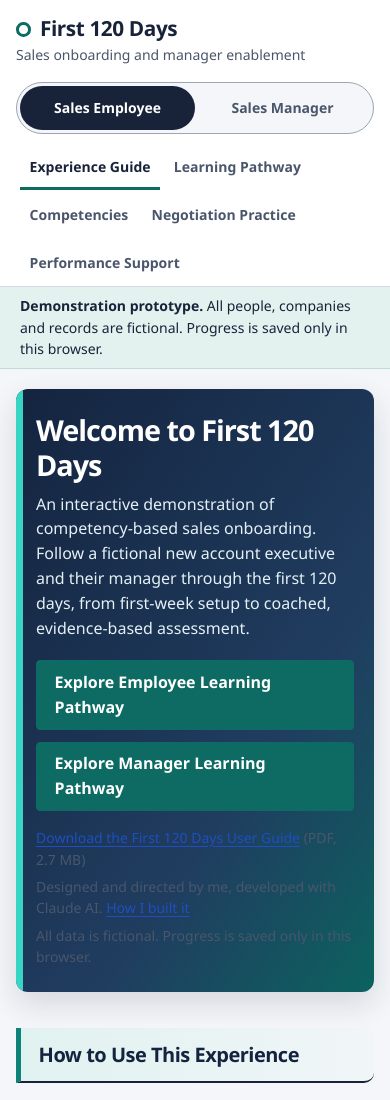
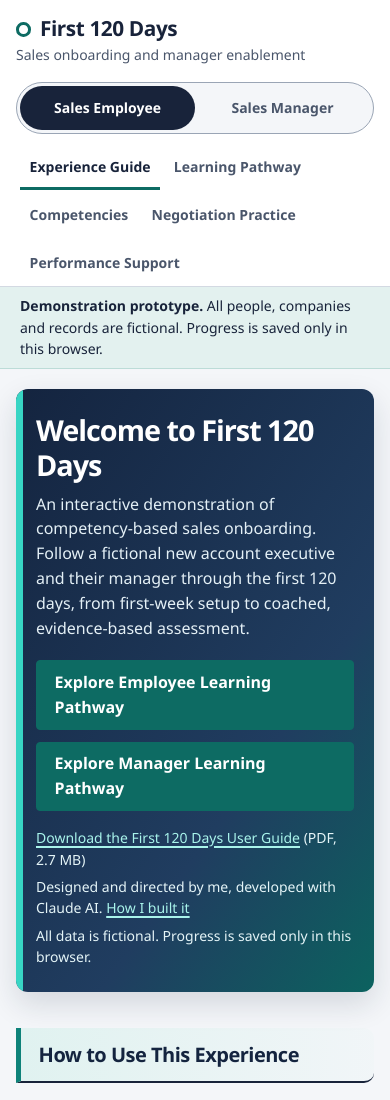
Before and after one commit to mcarterlastinger-spec/first-120-days-sales-enablement, a plain HTML site: page index.html in a window 390 px wide. Shown: the top 1100 px of the page. Drawn offline with Linux system fonts and the light colour scheme.

Commit message:
Improve Experience Guide hero text and link contrast

```diff
--- a/assets/styles.css
+++ b/assets/styles.css
@@ -600,3 +600,33 @@ dialog::backdrop { background: rgba(24, 35, 58, 0.45); }
     transform: none;
   }
 }
+
+/* Experience Guide — readable text and links on dark hero */
+.page-head .guide-download,
+.page-head .guide-meta,
+.page-head .guide-meta li,
+.page-head .guide-meta a {
+  color: #e4f4f7;
+}
+
+.page-head a:not(.btn) {
+  color: #a9f4eb;
+  text-decoration: underline;
+  text-underline-offset: 0.2em;
+  text-decoration-thickness: 1.5px;
+}
+
+.page-head a:not(.btn):hover {
+  color: #ffffff;
+  text-decoration-thickness: 2px;
+}
+
+.page-head a:not(.btn):focus-visible {
+  outline: 3px solid #ffffff;
+  outline-offset: 3px;
+}
+
+.page-head .guide-meta,
+.page-head .guide-download {
+  opacity: 1;
+}
```
